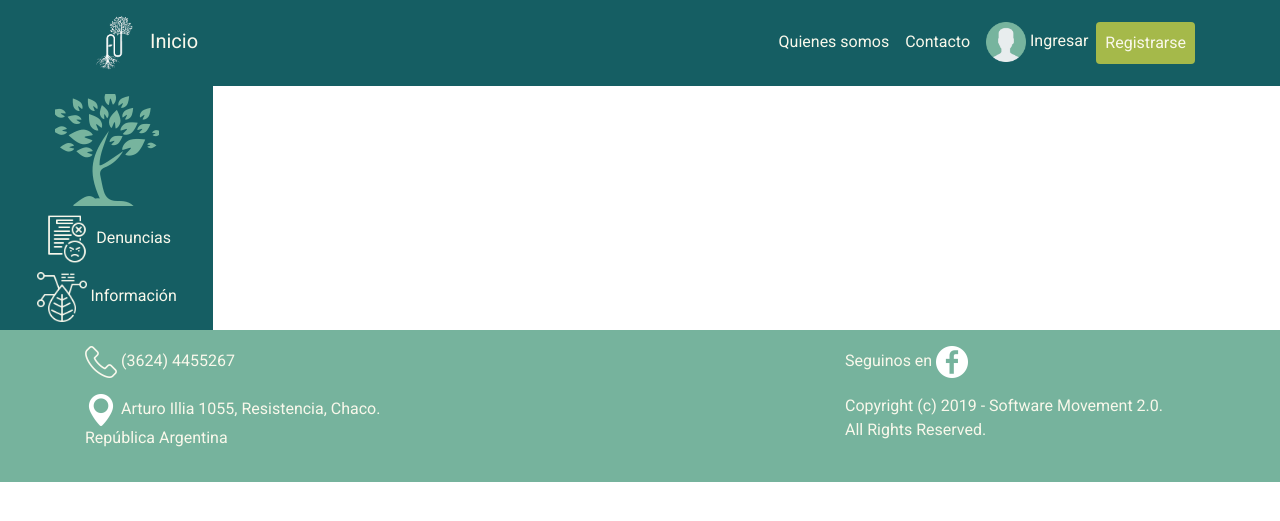
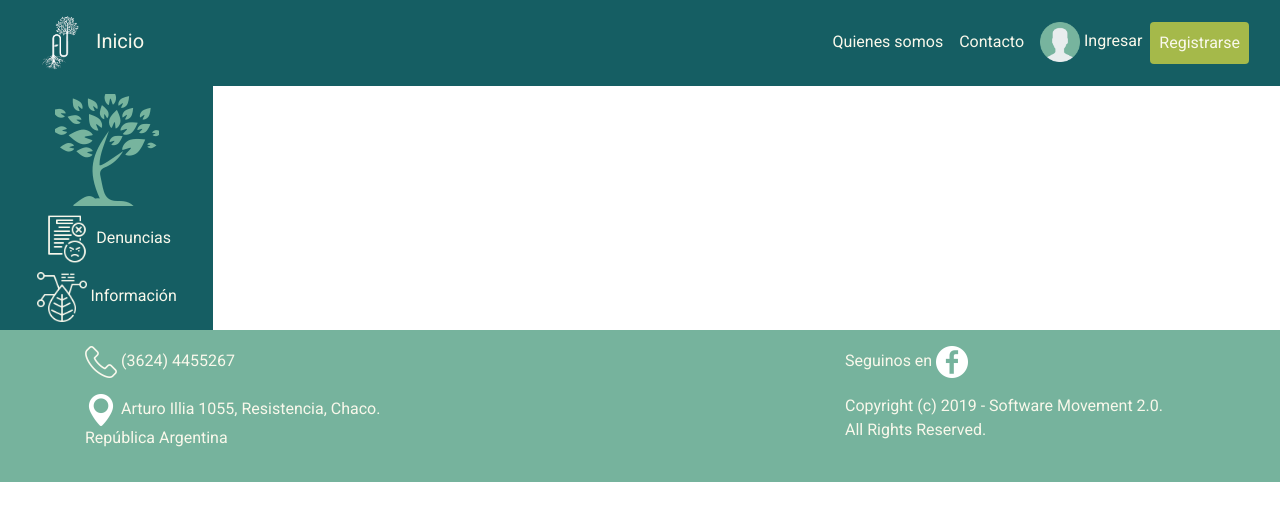
Before and after one commit to BermudezK/ArbolesUrbanos, a Django app: template templates/core/denuncias.html in a window 1280 px wide. Shown: the top 521 px of the page. Run offline with Django 3.2, Linux system fonts and the light colour scheme; the template is opened without the code that fills it, so the values that code supplies are empty; some libraries are stand-ins or nearby versions.

Commit message:
se corrigio el margen de los componentes para no usar el scroll lateral cuando el container es fluid

```diff
--- a/static/css/login.css
+++ b/static/css/login.css
@@ -1,3 +1,4 @@
+
 .arbol {
     background-color: #155e63;
     color: #f9f8eb;
--- a/templates/core/base.html
+++ b/templates/core/base.html
@@ -19,10 +19,10 @@
 
     </head>
 
-    <body class="d-flex flex-column align-self-stretch">
+    <body class="container-fluid ">
         <!-- Cabecera -->
-        <nav class="navbar navbar-expand-sm sticky-top">
-            <div class="container">
+        <nav class="row navbar navbar-expand-sm sticky-top">
+            <div class="container-fluid">
                 <a href="{% url 'home' %}" class="navbar-brand">
                     <img width="60" height="60" src="{% static 'img/iconos/logoarboles_sin_letra.png' %}"
                         alt="Arboles Urbanos"> Inicio
@@ -66,10 +66,8 @@
                     </ul>
                 </div>
             </div>
-            <!-- </div> -->
         </nav>
         <div class="h-100">
-            <main role="main" class="container-fluid flex-shrink-0">
             <div class="row">
                 {% block sidenav%}
                 <div class="col-3 col-lg-2 d-sm-block p-2 collapse" id="sidebar">
@@ -92,8 +90,7 @@
                         {%endif%}
                         <!-- item collapsado -->
                         <a href="#" class="p-0 mt-2 nav-item nav-link collapsed" data-toggle="collapse"
-                                data-target="#submenu1" aria-expanded="false" aria-controls="submenu1"
-                                title="Denuncias">
+                            data-target="#submenu1" aria-expanded="false" aria-controls="submenu1" title="Denuncias">
                             <!-- DENUNCIAS -->
                             <img class='img-responsive' width="50" height="50"
                                 src="{% static 'img/iconos/complaint.png' %}" alt="Denuncias">
@@ -122,10 +119,9 @@
                         </div>
 
                         <a href="#" class="p-0 mt-2 nav-item nav-link collapsed" data-toggle="collapse"
-                                data-target="#submenu2" aria-expanded="false" aria-controls="submenu1"
-                                title="Información">
-                                <img class='img-responsive' width="50" height="50"
-                                    src="{% static 'img/iconos/info.png' %}" alt="Información">
+                            data-target="#submenu2" aria-expanded="false" aria-controls="submenu1" title="Información">
+                            <img class='img-responsive' width="50" height="50" src="{% static 'img/iconos/info.png' %}"
+                                alt="Información">
                             <p class="d-none d-sm-none d-md-inline">Información</p>
                         </a>
                         <!-- submenu -->
@@ -179,10 +175,9 @@
                 </div>
                 {% block header %} {% endblock header %}
                 {% block content %} {% endblock content %}
-            </main>
             </div>
             <!-- + Pié de página -->
-        <footer class="py-3 mt-auto">
+            <footer class="row py-3 mt-auto">
                 <div class="container">
                     <div class="row">
                         <div class="col-md-4">
@@ -196,8 +191,8 @@
                         <div class="col-md-4"></div>
                         <div class="col-md-4">
                             <div>
-                            <p>Seguinos en <img class="footer-icon" src="{% static 'img/iconos/facebook-logo.png' %}"
-                                    alt=""></p>
+                                <p>Seguinos en <img class="footer-icon"
+                                        src="{% static 'img/iconos/facebook-logo.png' %}" alt=""></p>
                                 <p>Copyright (c) 2019 - Software Movement 2.0.<br> All Rights Reserved.</p>
                             </div>
                         </div>
--- a/templates/core/contacto.html
+++ b/templates/core/contacto.html
@@ -12,8 +12,6 @@
 {% endblock sidenav %}
 {% block content %}
 
-<main role="main">
-	<div class="container-fluid">
 <div class="row">
 
 	<div class="col-md-6 col-sm-12 align-self-center arbol ">
@@ -151,10 +149,6 @@
 		<!-- Fin formulario de contacto -->
 	</div>
 </div>
-	</div>
-	</div>
-
-</main>
 <style>
 	.required:after {
 		content: ' *';
--- a/templates/core/denuncias.html
+++ b/templates/core/denuncias.html
@@ -15,7 +15,7 @@
 		    </button>
 		    <section class="page-section flex-shrink-1">
 		    <div class="container">
-		        <div class="cards-container ml-md-5 mt-3">
+		        <div class="cards-container mt-3 offset-md-3">
 		            {% for o in object_list %}
 		                <div class="card mb-3 cards1">
 		                    <div class="row no-gutters">
--- a/templates/core/home.html
+++ b/templates/core/home.html
@@ -14,16 +14,14 @@
     integrity="sha384-q8i/X+965DzO0rT7abK41JStQIAqVgRVzpbzo5smXKp4YfRvH+8abtTE1Pi6jizo"
     crossorigin="anonymous"></script>
 
-<div class="col-9 col-lg-10overflow-auto">
+<div class="col-9 col-lg-10 overflow-auto">
     <button class="d-sm-none btn menu fixed-bottom " data-toggle="collapse" data-target="#sidebar"
         aria-controls="navbarTogglerDemo03" aria-expanded="false" aria-label="Toggle navigation">
         <img class='img-responsive p-1' width="40" height="50" src="{% static 'img/iconos/menu2.png' %}" alt="Eventos">
     </button>
     <section class="page-section flex-shrink-1">
-        <div class="container">
-            <div class="col-md-12 offset-md-2">
-
-                <div class="cards-container mt-3">
+            <div class="col-md-12">
+                <div class="cards-container mt-3 offset-3">
                     {% for o in denuncias %}
                     <div class="card mb-3 cards1">
                         <div class="row no-gutters">
@@ -66,8 +64,6 @@
                         </div>
                     </div>
                     {% endfor %}
-                </div>
-
 
             </div>
         </div>
--- a/templates/core/informativo.html
+++ b/templates/core/informativo.html
@@ -15,7 +15,7 @@
 		    </button>
 		    <section class="page-section flex-shrink-1">
 		    <div class="container">
-		        <div class="cards-container ml-md-5 mt-3">
+		        <div class="cards-container mt-3 offset-md-3">
 		            {% for o in object_list %}
 		                <div class="card mb-3 cards1">
 		                    <div class="row no-gutters">
```
Also changed, not shown: templates/User/registerUser.html (+2 -6 lines), templates/registration/login.html (+3 -7 lines). Lines whose indentation alone changed are shown as unchanged.
